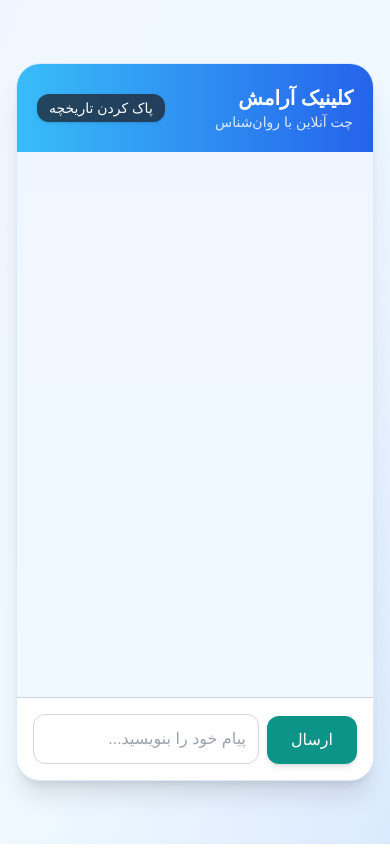
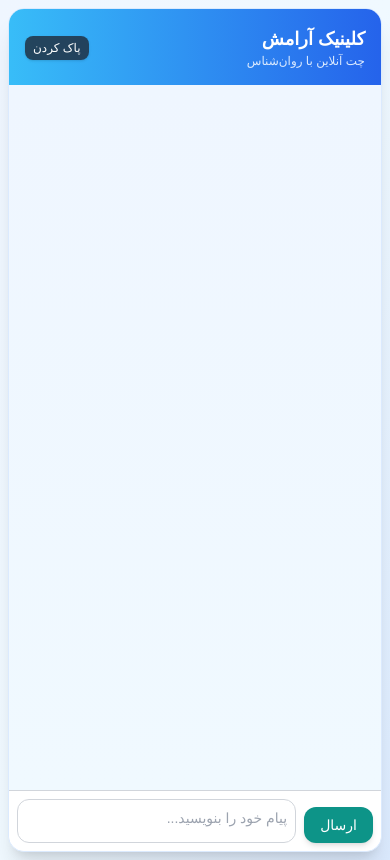
Before and after one commit to OmidHasani/ravmin, a website: page chatserv/chat.html in a window 390 px wide. Drawn offline with nearby package versions, Linux system fonts and the light colour scheme.

Commit message:
Update chat.html

```diff
--- a/chatserv/chat.html
+++ b/chatserv/chat.html
@@ -25,32 +25,38 @@
     }
   </style>
 </head>
-<body class="bg-gradient-to-br from-blue-50 via-sky-50 to-blue-100 min-h-screen flex flex-col items-center justify-center p-4">
+<body class="bg-gradient-to-br from-blue-50 via-sky-50 to-blue-100 min-h-screen flex flex-col items-center justify-center p-2">
 
-  <div class="bg-white shadow-xl rounded-3xl w-full max-w-3xl flex flex-col h-[85vh] border border-blue-100 overflow-hidden">
+  <div class="bg-white shadow-xl rounded-2xl w-full max-w-full sm:max-w-3xl flex flex-col h-screen sm:h-[85vh] border border-blue-100 overflow-hidden">
 
-    <div class="bg-gradient-to-r from-sky-400 to-blue-600 text-white flex justify-between items-center p-5 shadow">
+    <!-- هدر -->
+    <div class="bg-gradient-to-r from-sky-400 to-blue-600 text-white flex justify-between items-center p-4 sm:p-5 shadow">
       <div>
-        <h1 class="text-xl font-bold">کلینیک آرامش</h1>
-        <p class="text-sm text-blue-100">چت آنلاین با روان‌شناس</p>
+        <h1 class="text-lg sm:text-xl font-bold">کلینیک آرامش</h1>
+        <p class="text-xs sm:text-sm text-blue-100">چت آنلاین با روان‌شناس</p>
       </div>
       <div>
-        <button id="clearHistoryBtn" class="bg-gray-800/80 hover:bg-gray-900/90 px-3 py-1 rounded-xl text-sm shadow">پاک کردن تاریخچه</button>
+        <button id="clearHistoryBtn" class="bg-gray-800/80 hover:bg-gray-900/90 px-2 sm:px-3 py-1 rounded-lg text-xs sm:text-sm shadow">
+          پاک کردن
+        </button>
       </div>
     </div>
 
-    <div id="chat" class="flex-1 overflow-y-auto p-6 space-y-3 bg-gradient-to-b from-blue-50 to-sky-50"></div>
+    <!-- بخش چت -->
+    <div id="chat" class="flex-1 overflow-y-auto p-3 sm:p-6 space-y-3 bg-gradient-to-b from-blue-50 to-sky-50"></div>
 
-    <div class="p-4 border-t border-gray-300 flex items-end flex-row-reverse space-x-2 bg-white rounded-b-2xl">
+    <!-- بخش ورودی -->
+    <div class="p-2 sm:p-4 border-t border-gray-300 flex items-end flex-row-reverse gap-2 bg-white rounded-b-2xl">
       <textarea id="inputMessage" rows="1" placeholder="پیام خود را بنویسید..."
-        class="flex-grow min-h-[44px] max-h-[150px] p-3 rounded-xl border border-gray-300 focus:outline-none focus:ring-2 focus:ring-teal-500 text-gray-800 resize-none overflow-y-hidden transition-all duration-150"></textarea>
+        class="flex-grow min-h-[44px] max-h-[150px] p-2 sm:p-3 rounded-xl border border-gray-300 focus:outline-none focus:ring-2 focus:ring-teal-500 text-gray-800 text-sm sm:text-base resize-none overflow-y-hidden transition-all duration-150"></textarea>
       <button id="sendBtn"
-        class="bg-teal-600 text-white px-6 py-3 rounded-xl hover:bg-teal-700 transition shadow-md">
+        class="bg-teal-600 text-white px-4 sm:px-6 py-2 sm:py-3 rounded-xl hover:bg-teal-700 transition shadow-md text-sm sm:text-base">
         ارسال
       </button>
     </div>
 
   </div>
+
 
   <script>
     const memoryLimit = 10;
```
